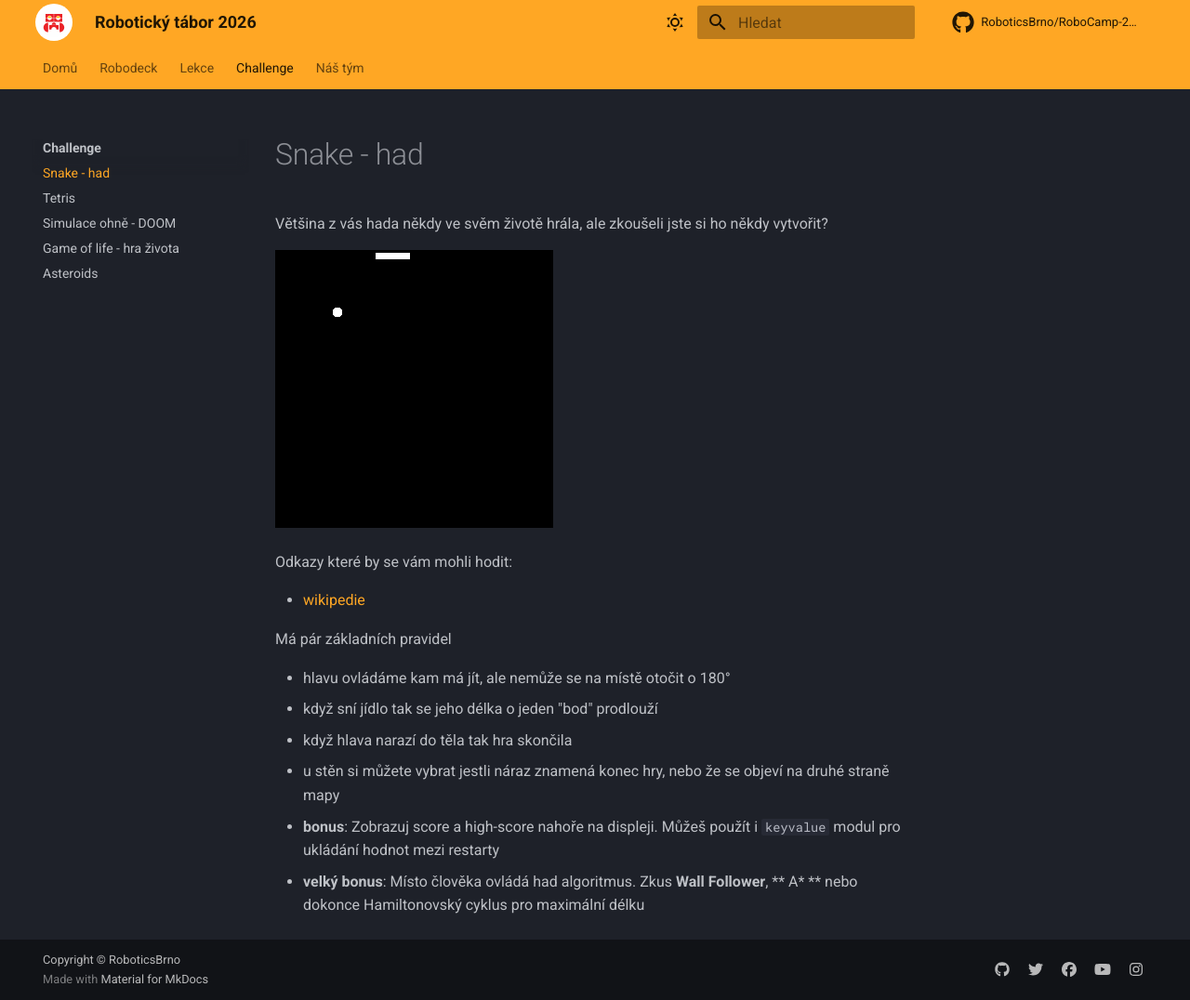
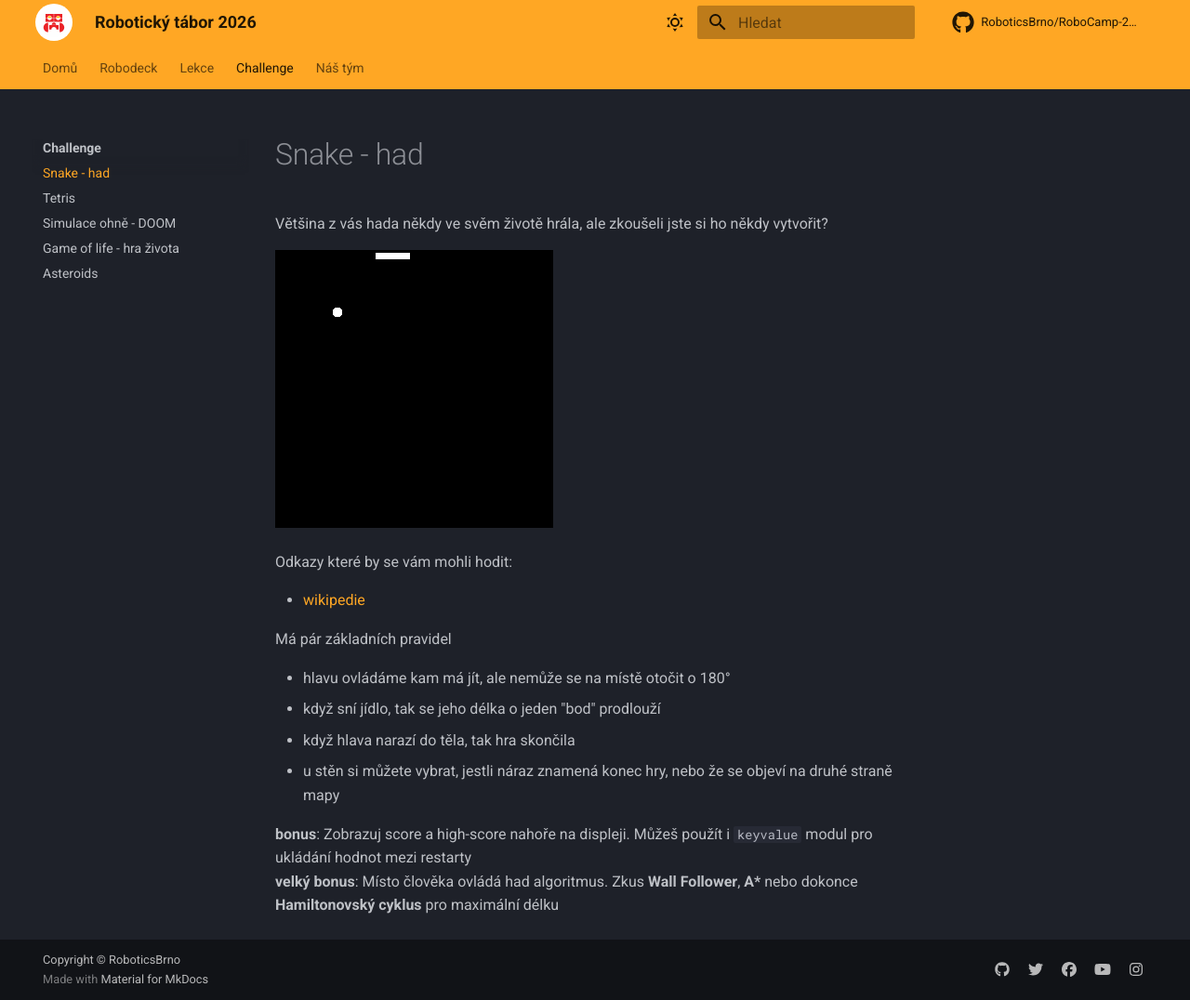
Before and after one commit to RoboticsBrno/RoboCamp-2026, an MkDocs documentation site: the page built from docs/challenge/snake.md, in a window 1280 px wide and 1076 px high. Shown: the whole window at 93% size. Built offline with MkDocs 1.6.1 and Material for MkDocs 9.7.7, drawn with Linux system fonts in a browser that asks for light colours; comment, search, counter and statistics services are not loaded.

Commit message:
fix: consistency

```diff
--- a/docs/challenge/snake.md
+++ b/docs/challenge/snake.md
@@ -11,9 +11,9 @@ Odkazy které by se vám mohli hodit:
 Má pár základních pravidel
 
 - hlavu ovládáme kam má jít, ale nemůže se na místě otočit o 180°
-- když sní jídlo tak se jeho délka o jeden "bod" prodlouží
-- když hlava narazí do těla tak hra skončila
-- u stěn si můžete vybrat jestli náraz znamená konec hry, nebo že se objeví na druhé straně mapy
+- když sní jídlo, tak se jeho délka o jeden "bod" prodlouží
+- když hlava narazí do těla, tak hra skončila
+- u stěn si můžete vybrat, jestli náraz znamená konec hry, nebo že se objeví na druhé straně mapy
 
-- **bonus**: Zobrazuj score a high-score nahoře na displeji. Můžeš použít i `keyvalue` modul pro ukládání hodnot mezi restarty
-- **velký bonus**: Místo člověka ovládá had algoritmus. Zkus **Wall Follower**, ** A* ** nebo dokonce Hamiltonovský cyklus pro maximální délku
+**bonus**: Zobrazuj score a high-score nahoře na displeji. Můžeš použít i `keyvalue` modul pro ukládání hodnot mezi restarty<br>
+**velký bonus**: Místo člověka ovládá had algoritmus. Zkus **Wall Follower**, **A\*** nebo dokonce **Hamiltonovský cyklus** pro maximální délku
```
Also changed, not shown: docs/challenge/asteroids.md (+3 -3 lines), docs/challenge/fire.md (+3 -3 lines), docs/challenge/index.md (+5 -5 lines), docs/challenge/tetris.md (+3 -3 lines).
